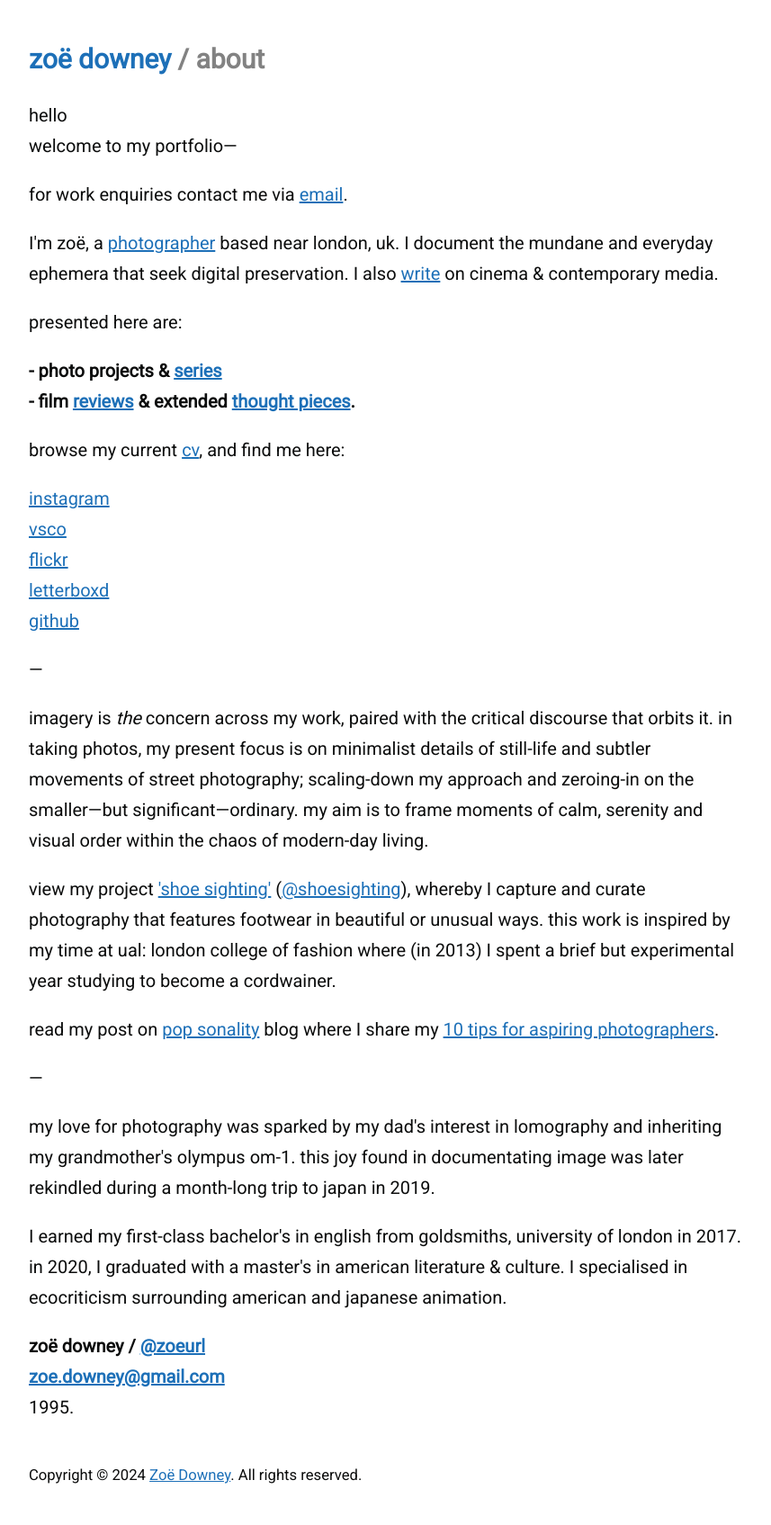
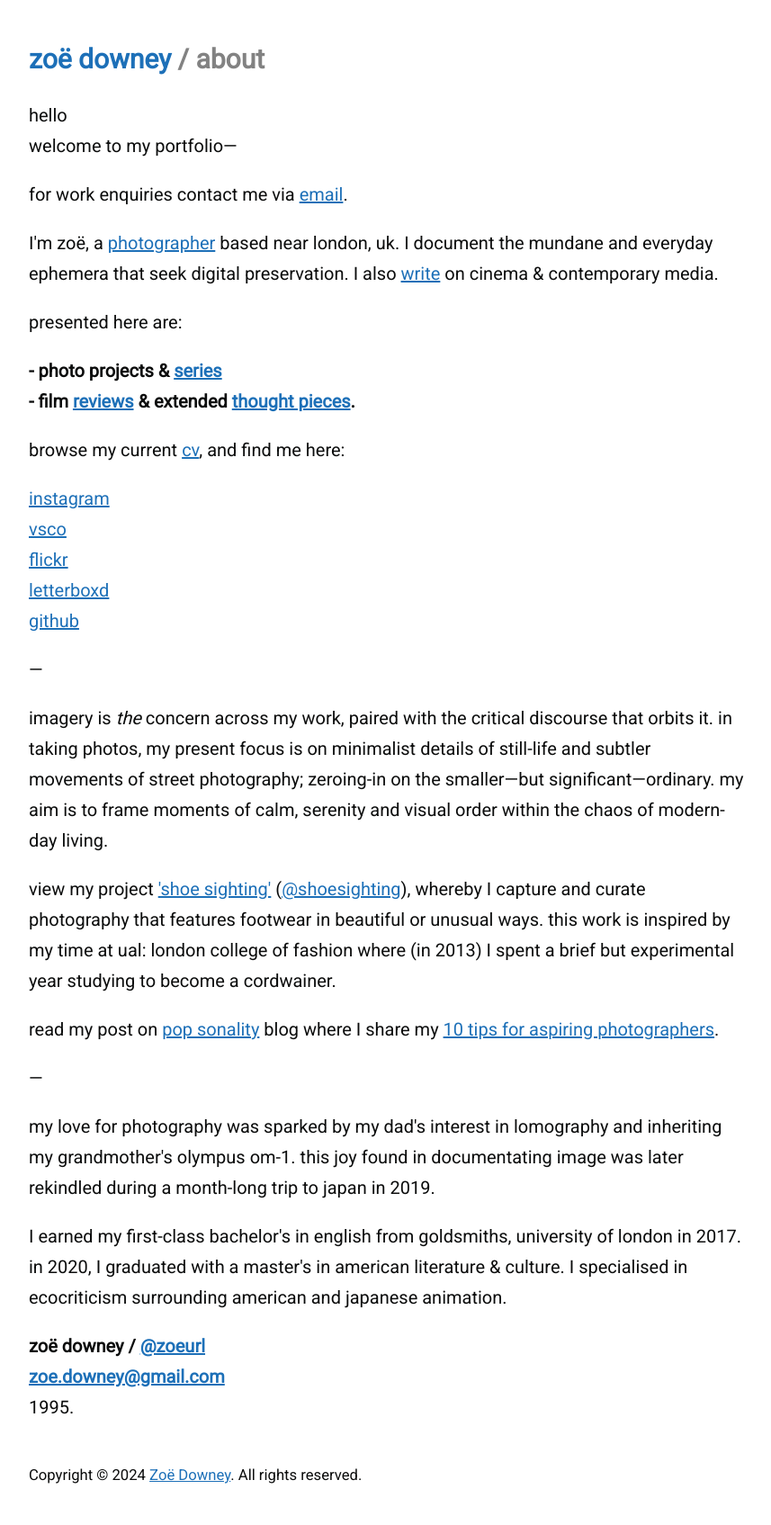
Before and after one commit to zoeurl/zoedowney.github.io, a Jekyll site: the page built from about/index.html, in a window 1280 px wide. Shown: the whole page at 90% size, without its empty margins (208-1065 px from the left). Built offline with Jekyll 4.4.1, drawn with Linux system fonts in a browser that asks for light colours.

Commit message:
Update index.html

```diff
--- a/about/index.html
+++ b/about/index.html
@@ -26,7 +26,7 @@
 </p>
 —
 </p>
-imagery is <em>the</em> concern across my work, paired with the critical discourse that orbits it. in taking photos, my present focus is on minimalist details of still-life and subtler movements of street photography; scaling-down my approach and zeroing-in on the smaller—but significant—ordinary. my aim is to frame moments of calm, serenity and visual order within the chaos of modern-day living.
+imagery is <em>the</em> concern across my work, paired with the critical discourse that orbits it. in taking photos, my present focus is on minimalist details of still-life and subtler movements of street photography; zeroing-in on the smaller—but significant—ordinary. my aim is to frame moments of calm, serenity and visual order within the chaos of modern-day living.
 </p>
 view my project <a href="https://www.zoedowney.com/shoe-sighting/">'shoe sighting'</a> (<a href="https://www.instagram.com/shoesighting">@shoesighting</a>), whereby I capture and curate photography that features footwear in beautiful or unusual ways. this work is inspired by my time at ual: london college of fashion where (in 2013) I spent a brief but experimental year studying to become a cordwainer.
 </p>
```
